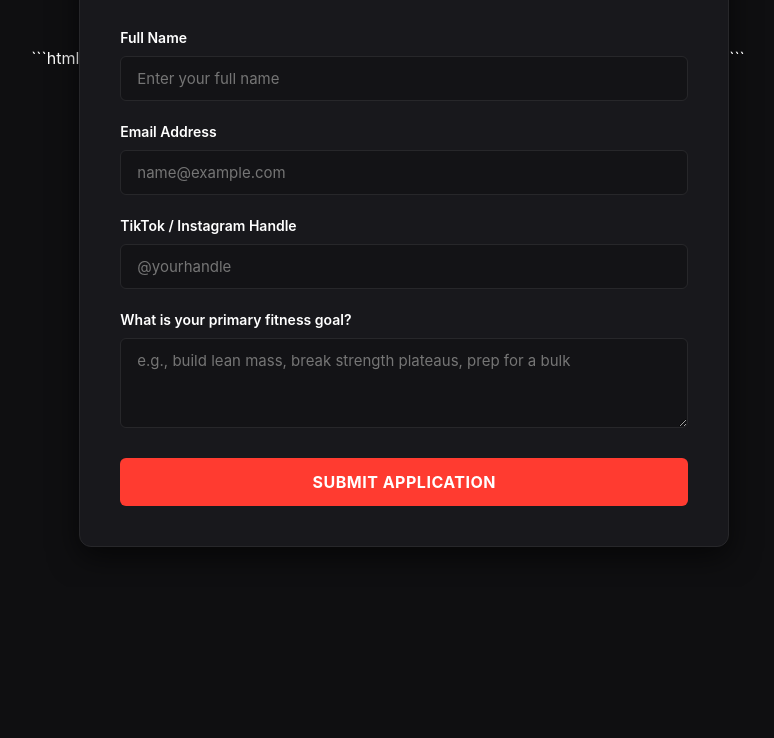
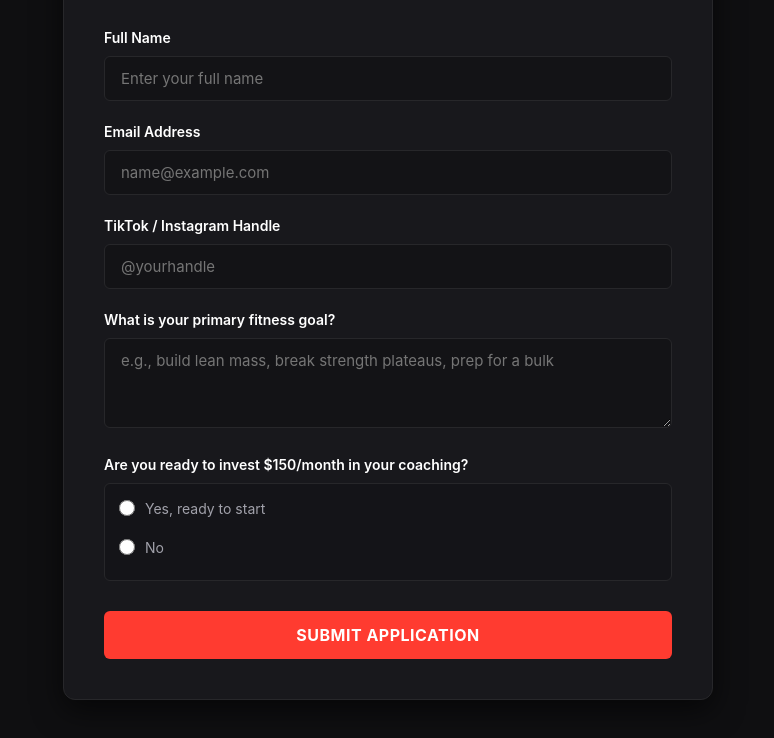
Before and after one commit to anteaton/big-ant-website, a plain HTML site: page index.html in a window 1280 px wide. Shown: the part 470-1208 px from the top of the page, without its empty margins (252-1026 px from the left). Before the commit the page ends 1057 px from the top, so only its background shows below. Drawn offline with Linux system fonts and the light colour scheme.

Commit message:
Update index.html

````diff
--- a/index.html
+++ b/index.html
@@ -1,4 +1,3 @@
-```html
 <!DOCTYPE html>
 <html lang="en">
 <head>
@@ -149,6 +148,33 @@
             min-height: 90px;
         }
 
+        .radio-group {
+            display: flex;
+            flex-direction: column;
+            gap: 10px;
+            background: rgba(0, 0, 0, 0.15);
+            padding: 14px;
+            border: 1px solid var(--border-color);
+            border-radius: 6px;
+        }
+
+        .radio-label {
+            display: flex;
+            align-items: center;
+            gap: 10px;
+            font-size: 14px;
+            font-weight: normal;
+            color: var(--text-sub);
+            cursor: pointer;
+        }
+
+        .radio-label input {
+            accent-color: var(--accent);
+            width: 16px;
+            height: 16px;
+            cursor: pointer;
+        }
+
         .submit-btn {
             width: 100%;
             background-color: var(--accent);
@@ -210,11 +236,17 @@
                 <textarea id="goal" name="goal" placeholder="e.g., build lean mass, break strength plateaus, prep for a bulk" required></textarea>
             </div>
 
+            <div class="form-group">
+                <label>Are you ready to invest $150/month in your coaching?</label>
+                <div class="radio-group">
+                    <label class="radio-label"><input type="radio" name="invest" value="Yes" required> Yes, ready to start</label>
+                    <label class="radio-label"><input type="radio" name="invest" value="No"> No</label>
+                </div>
+            </div>
+
             <button type="submit" class="submit-btn">Submit Application</button>
         </form>
     </div>
 
 </body>
 </html>
-
-```
````
